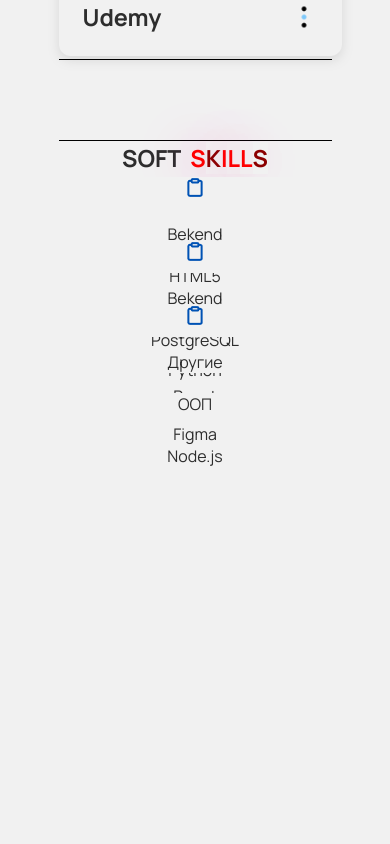
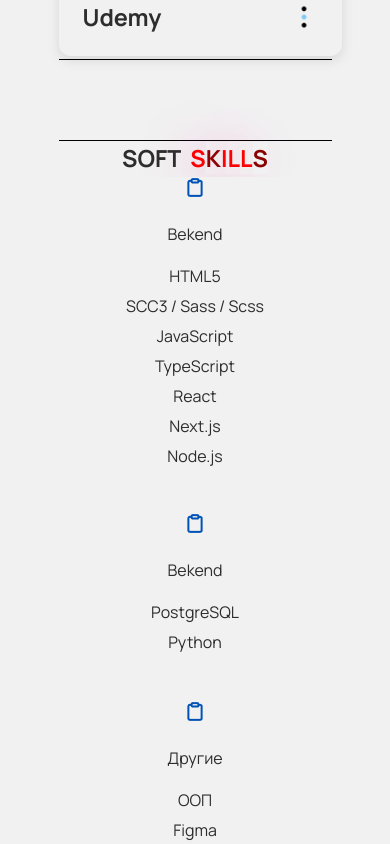
Before and after one commit to FrowningCat/Business-card-website, a React (Vite) app: page / in a window 390 px wide. Shown: the part 1241-2085 px from the top of the page. Before the commit the page ends 1708 px from the top, so only its background shows below. Built offline with nearby package versions, Linux system fonts and the light colour scheme; no server answers.

Commit message:
fix 'softSkills' block relativ

```diff
--- a/src/components/LandingPage/Main/main.css
+++ b/src/components/LandingPage/Main/main.css
@@ -105,7 +105,7 @@
   margin-top: 1%;
   display: grid;
   grid-template-columns: repeat(auto-fit, 20rem);
-  grid-template-rows: repeat(3, 2rem);
+  grid-template-rows: repeat(auto-fit, 2rem);
   gap: 2rem;
   justify-content: center;
 }
@@ -160,6 +160,13 @@ summary {
     grid-template-columns: repeat(2, 8.5rem);
   }
 }
+@media (max-width: 1138px) {
+  .main__softSkills__listSkills {
+    gap: 3rem;
+    grid-template-columns: repeat(1, 20rem);
+    grid-template-rows: minmax(3rem, 18rem);
+  }
+}
 @media (max-width: 580px) {
   .main__examplesOfWorksBlock__listProducts {
     grid-template-columns: repeat(1, 8.5rem);
--- a/src/components/LandingPage/Main/main.scss
+++ b/src/components/LandingPage/Main/main.scss
@@ -123,7 +123,7 @@ $titleSizeText: 700;
             margin-top: 1%;
             display: grid;
             grid-template-columns: repeat(auto-fit, 20rem);
-            grid-template-rows: repeat(3, 2rem);
+            grid-template-rows: repeat(auto-fit, 2rem);
             gap: 2rem;
             justify-content: center;
             &__explanation {
@@ -189,6 +189,18 @@ summary {
     }
 }
 
+@media (max-width: 1138px) {
+    .main {
+        &__softSkills {
+            &__listSkills {
+                gap: 3rem;
+                grid-template-columns: repeat(1, 20rem);
+                grid-template-rows: minmax(3rem, 18rem);
+            }
+        }
+    }
+}
+
 @media (max-width: 580px) {
     .main {
         &__examplesOfWorksBlock {
```
Also changed, not shown: 1 other file (tests, documents, lock files or other folders).
